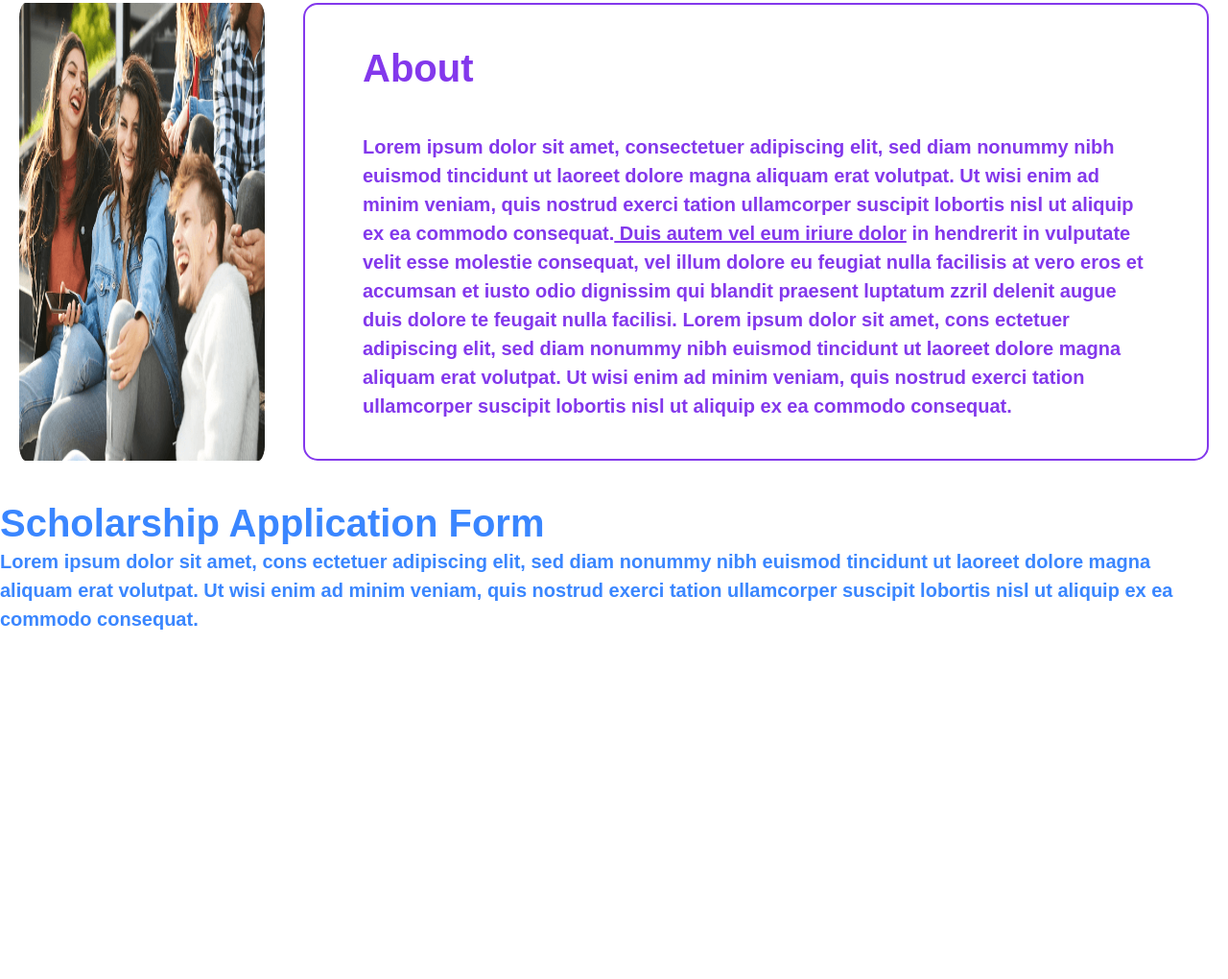
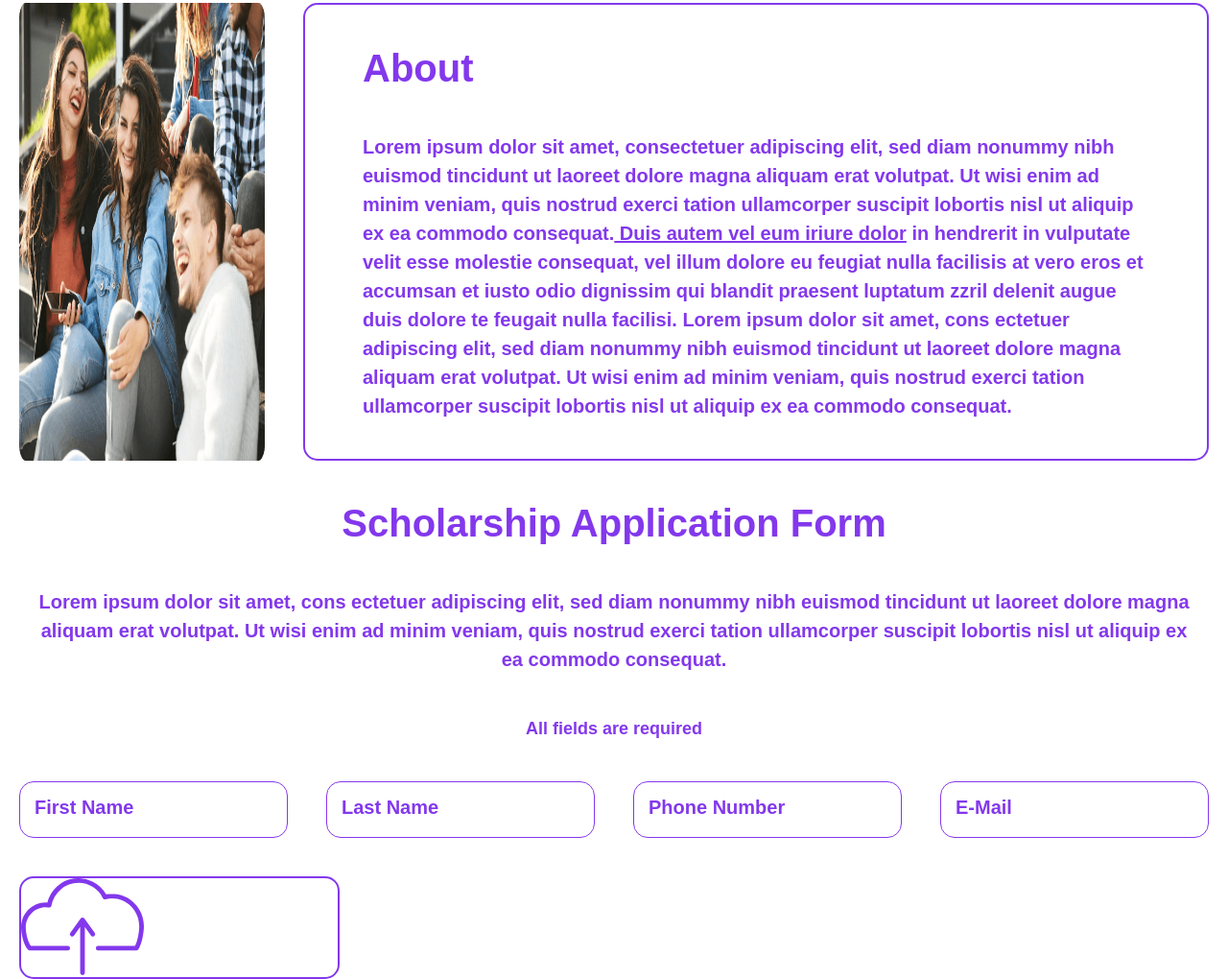
Before and after one commit to zaga-librafire/Foundation_project, a website: page index.html in a window 1280 px wide. Shown: the part 1268-2288 px from the top of the page at 96% size. Before the commit the page ends 1928 px from the top, so only its background shows below. Drawn offline with Linux system fonts and the light colour scheme; a web font is replaced by a local one.

Commit message:
Added new feature to the project

```diff
--- a/app/scss/base/_global.scss
+++ b/app/scss/base/_global.scss
@@ -30,3 +30,11 @@ p {
     line-height: 3rem;
     color: $blue;
 }
+
+h3 {
+    font-family: 'Proxima Nova', sans-serif;
+    font-weight: 600;
+    font-size: 1.8rem;
+    line-height: 3rem;
+    color: $purple;
+}
--- a/app/scss/base/_reusable-classes.scss
+++ b/app/scss/base/_reusable-classes.scss
@@ -60,6 +60,11 @@
 
   .font-20 {
     font-size: 2rem;
+    line-height: 3rem;
+  }
+
+  .font-18 {
+    font-size: 1.8rem;
     line-height: 3rem;
   }
 
--- a/app/scss/components/_modal.scss
+++ b/app/scss/components/_modal.scss
@@ -20,10 +20,11 @@
   border: 3px solid #888;
   width: 25%;
   color: red;
+  border-radius: 20px;
 
   label, input{
     font-family: $ff-proxima;
-    font-weight: 500;
+    font-weight: 600;
     font-size: 1.6rem;
     line-height: 1.9rem;
   }
@@ -33,7 +34,7 @@
     background-color: $blue;
     border: none;
     color: white;
-    border-radius: 5px;
+    border-radius: 15px;
   }
 }
 
--- /dev/null
+++ b/app/scss/components/_scholarship-application.scss
@@ -0,0 +1,59 @@
+.scholarship-application {
+
+    &__text-content {
+        text-align: center;
+
+        h2,
+        p {
+            color: $purple !important;
+        }
+
+        p {
+            padding: 4.2rem 2rem;
+        }
+    }
+
+    &__form {
+        display: flex;
+        flex-wrap: wrap;
+
+        form {
+            display: flex;
+            flex-wrap: wrap;
+            align-items: center;
+            width: 100%;
+        }
+
+        input {
+
+            flex: 1;
+            border: 1px solid $purple;
+            border-radius: 15px;
+            padding: 2.1rem 1.5rem;
+            margin-top: 4rem;
+            //margin-right: 4rem;
+
+            @media screen and (min-width: 824px) {
+                &:not(:last-child) {
+                    margin-right: 4rem;
+                }
+            }
+        }
+
+        input::placeholder {
+            font-family: 'Proxima Nova', sans-serif;
+            font-weight: 600;
+            font-size: 2rem;
+            line-height: 3rem;
+            color: $purple;
+        }
+    }
+
+    .drag-drop-form {
+        width: 33rem;
+        border: 2px solid $purple;
+        border-radius: 15px;
+        margin-top: 4rem;
+
+    }
+}
--- a/app/scss/style.scss
+++ b/app/scss/style.scss
@@ -11,3 +11,4 @@
 @import './components/mission';
 @import './components/button';
 @import './components/modal';
+@import './components/scholarship-application';
--- a/index.html
+++ b/index.html
@@ -38,7 +38,7 @@
                         <li><a href="http://">Apply</a></li>
                         <li><a class="buttons bg-purple" href="#" id="donateBtn"><span>Donate now</span></a></li>
                         <li class="language-switcher-item"><span class="active">Eng</span></li>
-                        <li class="language-switcher-item"><span >Srb</span></li>
+                        <li class="language-switcher-item"><span>Srb</span></li>
                     </ul>
                 </nav>
 
@@ -89,10 +89,29 @@
         </div>
     </section>
 
-    <section class="scholarship-application-form">
+    <section class="scholarship-application container">
+        <div class="scholarship-application__text-content">
             <h2>Scholarship Application Form</h2>
-        <p>Lorem ipsum dolor sit amet, cons ectetuer adipiscing elit, sed diam nonummy nibh euismod tincidunt ut laoreet dolore magna aliquam erat volutpat. Ut wisi enim ad minim veniam, quis nostrud exerci tation ullamcorper suscipit lobortis nisl ut aliquip ex ea commodo consequat.</p>
+            <p>Lorem ipsum dolor sit amet, cons ectetuer adipiscing elit, sed diam nonummy nibh euismod tincidunt ut
+                laoreet dolore magna aliquam erat volutpat. Ut wisi enim ad minim veniam, quis nostrud exerci tation
+                ullamcorper suscipit lobortis nisl ut aliquip ex ea commodo consequat.</p>
+            <h3>All fields are required</h3>
+        </div>
+
+        <div class="scholarship-application__form">
+            <form action="/">
+                <input type="text" id="first-name" name="first-name" placeholder="First Name" required>
+                <input type="text" id="last-name" name="last-name" placeholder="Last Name"  required>
+                <input type="tel" id="phone" name="phone" placeholder="Phone Number"  required>
+                <input type="email" id="email" name="email" placeholder="E-Mail"  required>
+            </form>
+        </div>
+
+        <div class="drag-drop-form">
+            <img src="img/drag-drop-icon.svg.svg" alt="Drag drop icon">
+        </div>
     </section>
+
     <script src="/dist/script.js"></script>
 </body>
 
```
Also changed, not shown: dist/style.css, img/drag-drop-icon.svg.svg (added), 1 other file. Lines whose indentation alone changed are shown as unchanged.
